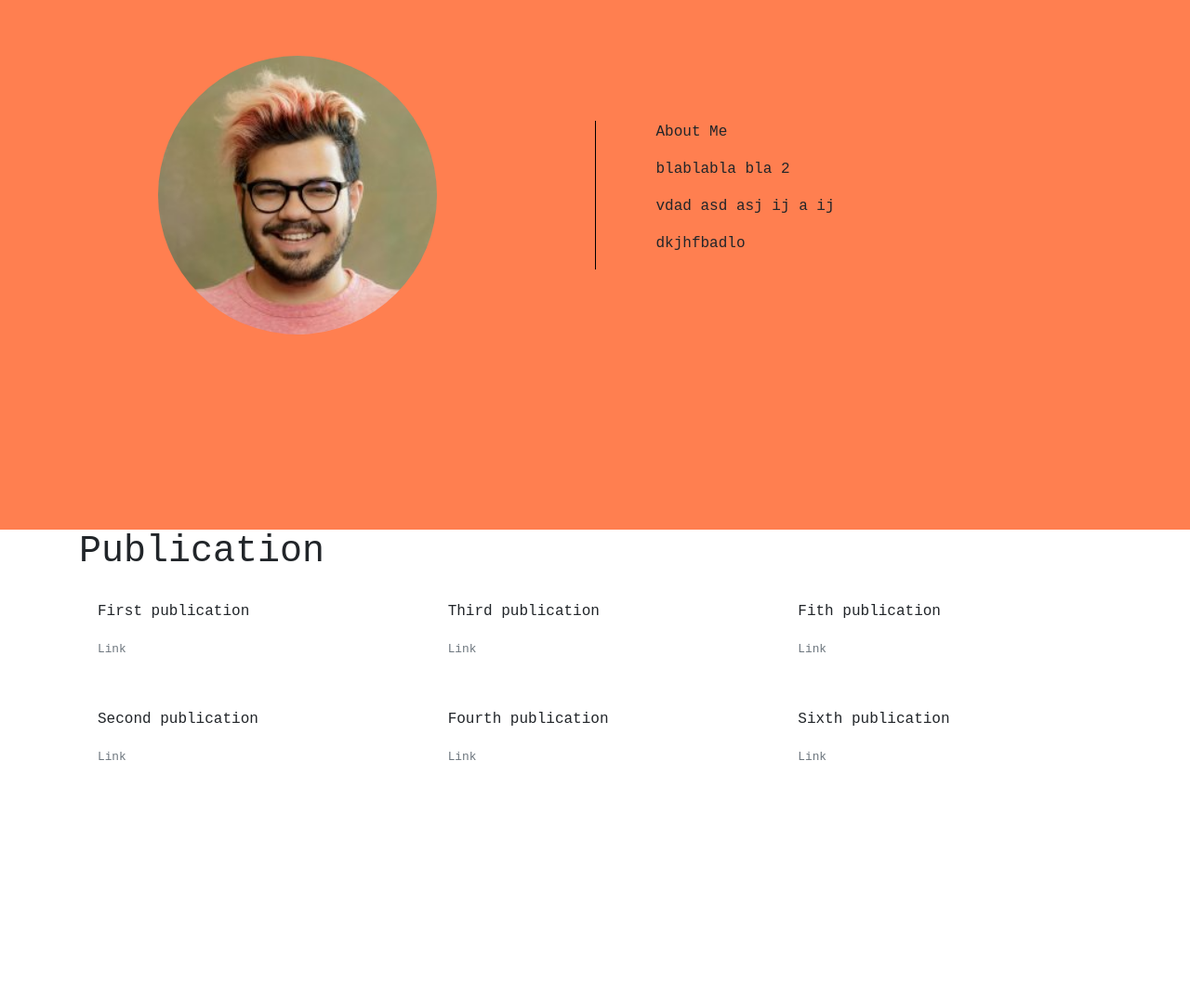
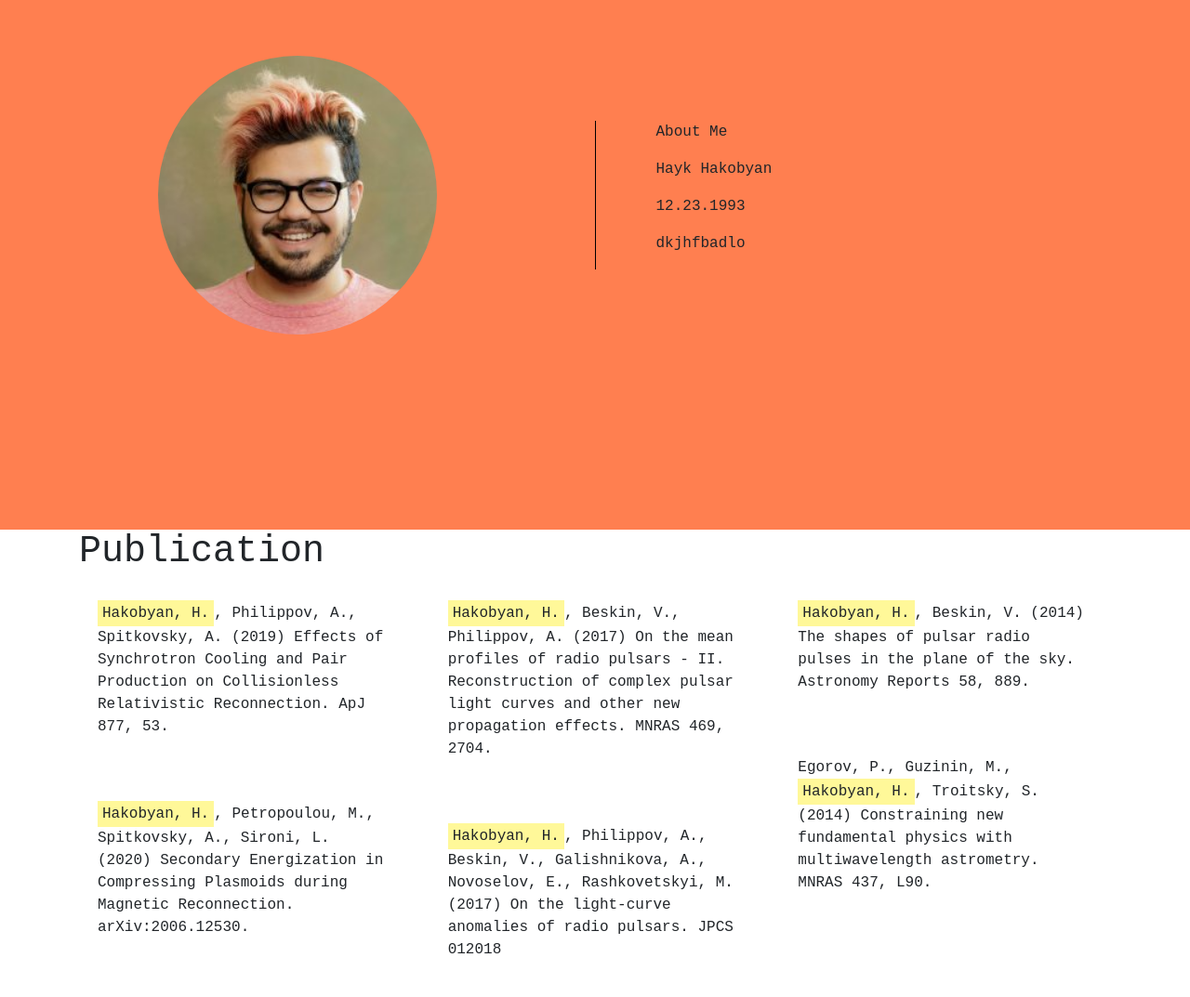
Before and after one commit to arniu42/hayk_site, a plain HTML site: page index.html in a window 1280 px wide. Shown: the part 150-1223 px from the top of the page at 93% size. Before the commit the page ends 1008 px from the top, so only its background shows below. Drawn offline with nearby package versions, Linux system fonts and the light colour scheme.

Commit message:
new updates

```diff
--- a/assets/css/style.css
+++ b/assets/css/style.css
@@ -19,6 +19,17 @@ body {
 #aboutme {
   margin-left: 50px;
 }
-.card{
+
+.card {
   border: hidden;
 }
+
+.highlight {
+  background: #fff899;
+  padding: 2px 5px;
+  display: inline-block;
+}
+
+.text-muted {
+  display: none;
+}
--- a/index.html
+++ b/index.html
@@ -16,8 +16,8 @@
       <div class="col-sm my-auto" style="border-left:1px solid black">
         <div id="aboutme">
           <p>About Me</p>
-          <p>blablabla bla 2</p>
-          <p>vdad asd asj ij a ij</p>
+          <p>Hayk Hakobyan</p>
+          <p>12.23.1993</p>
           <p>dkjhfbadlo</p>
         </div>
       </div>
@@ -32,7 +32,8 @@
     <div class="card-columns">
       <div class="card">
         <div class="card-body">
-          <p class="card-text">First publication</p>
+          <p class="card-text">
+            <span class="highlight">Hakobyan, H.</span>, Philippov, A., Spitkovsky, A. (2019) Effects of Synchrotron Cooling and Pair Production on Collisionless Relativistic Reconnection. ApJ 877, 53.</p>
           <small class="text-muted">
             Link
           </small>
@@ -40,7 +41,8 @@
       </div>
       <div class="card">
         <div class="card-body">
-        <p class="card-text">Second publication</p>
+        <p class="card-text">
+          <span class="highlight">Hakobyan, H.</span>, Petropoulou, M., Spitkovsky, A., Sironi, L. (2020) Secondary Energization in Compressing Plasmoids during Magnetic Reconnection. arXiv:2006.12530.</p>
             <small class="text-muted">
               Link
             </small>
@@ -48,7 +50,8 @@
       </div>
       <div class="card">
         <div class="card-body">
-          <p class="card-text">Third publication</p>
+          <p class="card-text">
+            <span class="highlight">Hakobyan, H.</span>, Beskin, V., Philippov, A. (2017) On the mean profiles of radio pulsars - II. Reconstruction of complex pulsar light curves and other new propagation effects. MNRAS 469, 2704.</p>
             <small class="text-muted">
               Link
             </small>
@@ -56,7 +59,8 @@
       </div>
       <div class="card">
         <div class="card-body">
-          <p class="card-text">Fourth publication</p>
+          <p class="card-text">
+            <span class="highlight">Hakobyan, H.</span>, Philippov, A., Beskin, V., Galishnikova, A., Novoselov, E., Rashkovetskyi, M. (2017) On the light-curve anomalies of radio pulsars. JPCS 012018</p>
           <small class="text-muted">
             Link
           </small>
@@ -64,7 +68,8 @@
       </div>
       <div class="card">
         <div class="card-body">
-          <p class="card-text">Fith publication</p>
+          <p class="card-text">
+            <span class="highlight">Hakobyan, H.</span>, Beskin, V. (2014) The shapes of pulsar radio pulses in the plane of the sky. Astronomy Reports 58, 889.</p>
           <small class="text-muted">
             Link
           </small>
@@ -72,7 +77,9 @@
       </div>
       <div class="card">
         <div class="card-body">
-          <p class="card-text">Sixth publication</p>
+          <p class="card-text">
+            Egorov, P., Guzinin, M.,
+            <span class="highlight">Hakobyan, H.</span>, Troitsky, S. (2014) Constraining new fundamental physics with multiwavelength astrometry. MNRAS 437, L90.</p>
           <small class="text-muted">
             Link
           </small>
```
